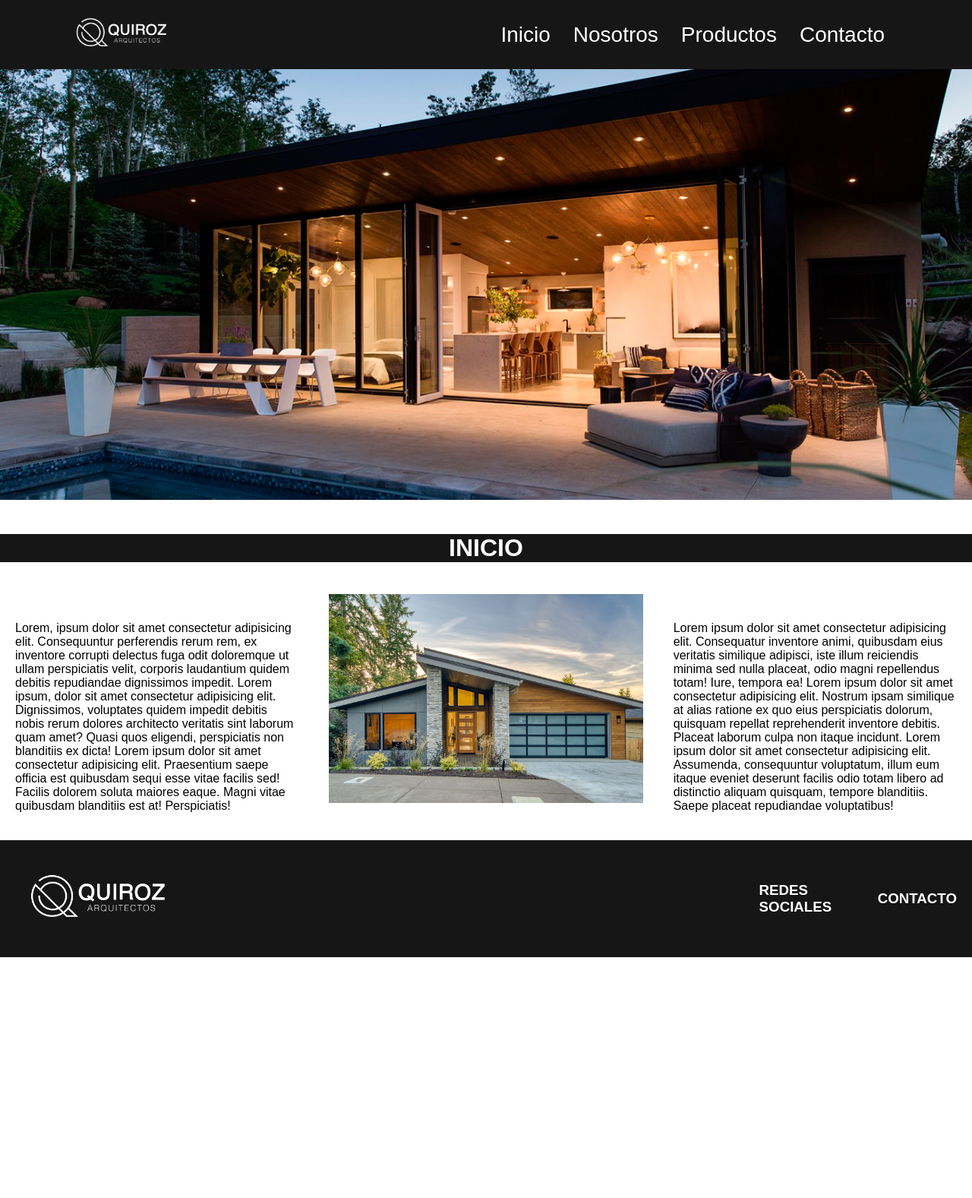
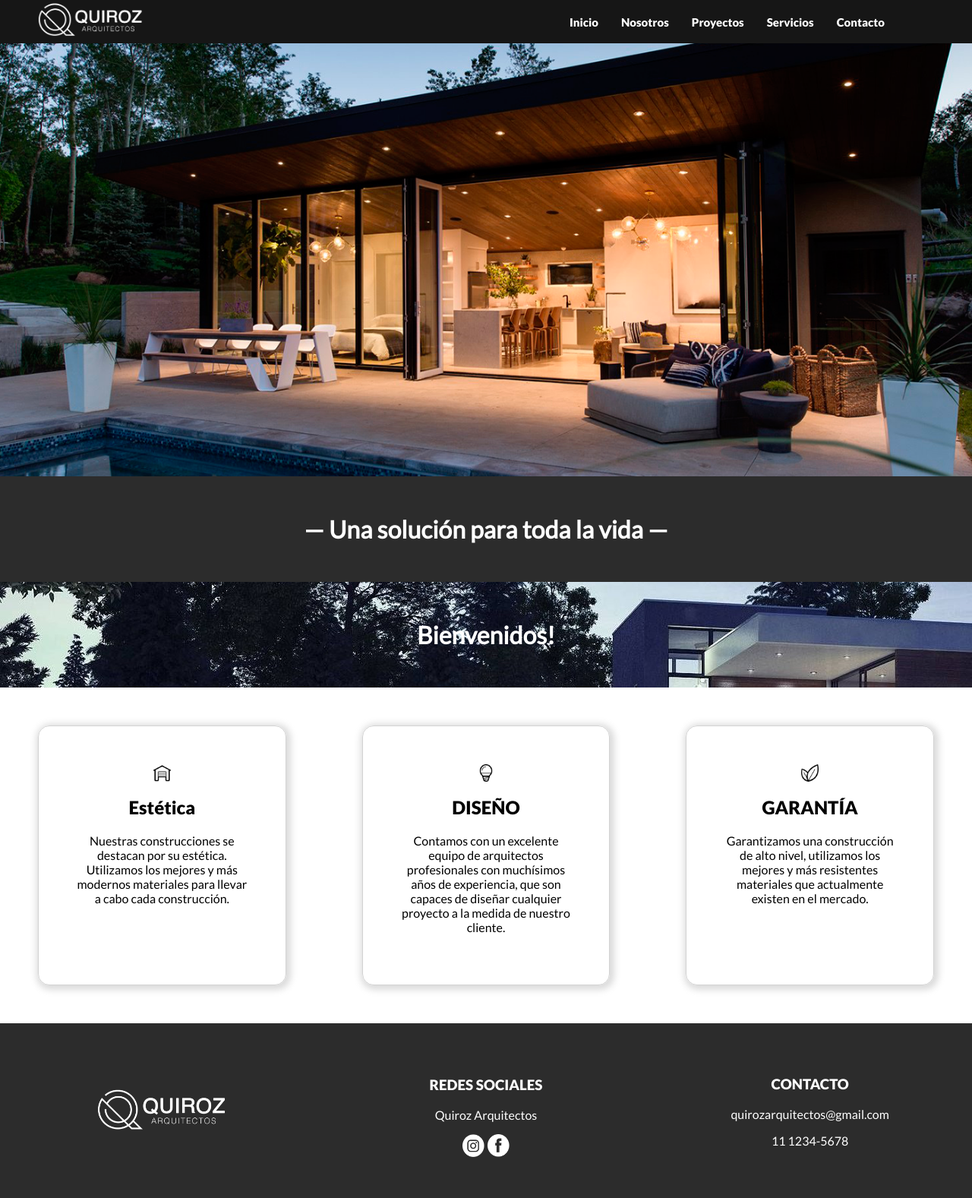
Before and after one commit to TomasNM/PF-Quiroz-Nativo, a website: page index.html in a window 1280 px wide. Shown: the whole page at 76% size. Before the commit the page ends 1260 px from the top, so only its background shows below. Drawn offline with Linux system fonts and the light colour scheme.

Commit message:
*Inicio* finalizada

```diff
--- a/index.html
+++ b/index.html
@@ -4,7 +4,7 @@
     <meta charset="UTF-8">
     <meta http-equiv="X-UA-Compatible" content="IE=edge">
     <meta name="viewport" content="width=device-width, initial-scale=1.0">
-    <title>Clase 6 - Home</title>
+    <title>Quiroz Arquitectos - Inicio</title>
     <link rel="stylesheet" href="css/style.css">
     <link rel="shortcut icon" href="img/x-icon.png" type="image/x-icon">
 </head>
@@ -13,48 +13,61 @@
     <header class="just-content-spa-betw align-items-center bg-color">
         <!-- LOGO -->
         <div class="logo">
-            <img class="logoHeader centrar p20" src="img/logo1222_1.png" alt="logo">
+            <img class="logoHeader centrar imgNav" src="img/logo1222_1.png" alt="logo">
         </div>
         <nav>
             <ul>
-                <li><a href="#">Inicio</a></li>
-                <li><a href="#">Nosotros</a></li>
-                <li><a href="pages/productos.html">Productos</a></li>
-                <li><a href="#">Contacto</a></li>
+                <li><a href="#" class="hoverH">Inicio</a></li>
+                <li><a href="#" class="hoverH">Nosotros</a></li>
+                <li><a href="pages/productos.html" class="hoverH">Proyectos</a></li>
+                <li><a href="pages/servicios.html" class="hoverH">Servicios</a></li>
+                <li><a href="#" class="hoverH">Contacto</a></li>
             </ul>
         </nav>
     </header>
         <!-- Contenido principal -->
         <main class="gridMainIndex">
             <div class="imgPrincipal">
-                <img class="img-fluid" src="img/large.png" alt="large">
+                <img class="img-fluid m-0" src="img/large.png" alt="large">
             </div>
             <div class="titulo">
-                <h1 class="centerTxt">INICIO</h1>
+                <h1 class="textWhite centerTxt m-0 p-5 bg-dark fontLR">— Una solución para toda la vida —</h1>
             </div>
-            <div class="parrafoIzq m20">
-                <p>Lorem, ipsum dolor sit amet consectetur adipisicing elit. Consequuntur perferendis rerum rem, ex inventore corrupti delectus fuga odit doloremque ut ullam perspiciatis velit, corporis laudantium quidem debitis repudiandae dignissimos impedit. Lorem ipsum, dolor sit amet consectetur adipisicing elit. Dignissimos, voluptates quidem impedit debitis nobis rerum dolores architecto veritatis sint laborum quam amet? Quasi quos eligendi, perspiciatis non blanditiis ex dicta!
-                    Lorem ipsum dolor sit amet consectetur adipisicing elit. Praesentium saepe officia est quibusdam sequi esse vitae facilis sed! Facilis dolorem soluta maiores eaque. Magni vitae quibusdam blanditiis est at! Perspiciatis!
+            <div class="bienvenidos">
+                <h1 class="centerTxt bg-image m-0 textWhite p-5 fontLR">Bienvenidos!</h1>
+            </div>
+            <div class="parrafoIzq p-2 m-5 card">
+                <img src="img/garage.png" alt="1" class="img centerImg">
+                <h2 class="centerTxt">Estética</h2>
+                <p class="fontLR centerTxt">Nuestras construcciones se destacan por su estética. Utilizamos los mejores y más modernos materiales para llevar a cabo cada construcción.
                 </p>
             </div>
-            <div class="imgTexto">
-                <img class="img-fluid" src="img/casa_main.jpg" alt="messi">
+            <div class="imgTexto p-2 m-5 card">
+                <img src="img/bulb.png" alt="2" class="img centerImg">
+                <h2 class="centerTxt">DISEÑO</h2>
+                <p class="fontLR centerTxt">Contamos con un excelente equipo de arquitectos profesionales con muchísimos años de experiencia, que son capaces de diseñar cualquier proyecto a la medida de nuestro cliente.</p>
             </div>
-            <div class="parrafoDer m20">
-                <p>Lorem ipsum dolor sit amet consectetur adipisicing elit. Consequatur inventore animi, quibusdam eius veritatis similique adipisci, iste illum reiciendis minima sed nulla placeat, odio magni repellendus totam! Iure, tempora ea! Lorem ipsum dolor sit amet consectetur adipisicing elit. Nostrum ipsam similique at alias ratione ex quo eius perspiciatis dolorum, quisquam repellat reprehenderit inventore debitis. Placeat laborum culpa non itaque incidunt.
-                    Lorem ipsum dolor sit amet consectetur adipisicing elit. Assumenda, consequuntur voluptatum, illum eum itaque eveniet deserunt facilis odio totam libero ad distinctio aliquam quisquam, tempore blanditiis. Saepe placeat repudiandae voluptatibus!
+            <div class="parrafoDer p-2 m-5 card">
+                <img src="img/houseplant.png" alt="3" class="img centerImg">
+                <h2 class="centerTxt">GARANTÍA</h2>
+                <p class="fontLR centerTxt">Garantizamos una construcción de alto nivel, utilizamos los mejores y más resistentes materiales que actualmente existen en el mercado.
                 </p>
             </div>
         </main>
-        <footer class="just-content-spa-betw align-items-center bg-color">
-            <div class="logo p20 m20">
-                <img class="logoFooter centrar" src="img/logo1222_1.png" alt="logofooter">
+        <footer class="bg-dark">
+            <div class="logo">
+                <img class="logoFooter centerImg pt-5 pb-5" src="img/logo1222_1.png" alt="logofooter">
             </div>
-            <div class="rrss p20">
-                <h3 class="white">REDES SOCIALES</h3>
+            <div class="rrss centerTxt">
+                <h3 class="white pt-5">REDES SOCIALES</h3>
+                <p class="fontLR white">Quiroz Arquitectos</p>
+                <a href="https://instagram.com/"><img src="img/instagram.png" alt="instagram" class="instagram pb-5"></a>
+                <a href="https://facebook.com/"><img src="img/facebook.png" alt="facebook" class="facebook pb-5"></a>
             </div>
-            <div class="contacto p20">
-                <h3 class="white">CONTACTO</h3>
+            <div class="contacto centerTxt">
+                <h3 class="white pt-5">CONTACTO</h3>
+                <p class="fontLR textWhite">quirozarquitectos@gmail.com</p>
+                <p class="fontLR pb-5 textWhite">11 1234-5678</p>
             </div>
         </footer>
     </div>
--- a/scss/_animacion.scss
+++ b/scss/_animacion.scss
@@ -1,9 +1,9 @@
-a:hover{
+.hoverH:hover{
     color:black;
     background-color: white;
     border-radius: 10px;
     padding: 10px
 }
-a:active{
+.hoverH:active{
     background-color:gray
 }
--- a/scss/_bucles.scss
+++ b/scss/_bucles.scss
@@ -1,5 +1,25 @@
 @for $i from 1 through 50{
-    p-#{$i}{
+    .p-#{$i}{
         padding: 10px* $i;
     }
 }
+@for $a from 1 through 5{
+    .pl-#{$a}{
+        padding-left: 10px* $a;
+    }
+}
+@for $pt from 1 through 5{
+    .pt-#{$pt}{
+        padding-top: 10px* $pt;
+    }
+}
+@for $pb from 1 through 5{
+    .pb-#{$pb}{
+        padding-bottom: 10px* $pb;
+    }
+}
+@for $m from 1 through 5{
+    .m-#{$m}{
+        margin: 10px* $m;
+    }
+}
--- /dev/null
+++ b/scss/_colores.scss
@@ -0,0 +1,3 @@
+.textWhite{color: white;}
+.bg-dark{background-color: rgb(44, 44, 44);}
+.bg-image{background-image: url(../img/banner1.jpg);background-repeat: no-repeat;width: auto;height: auto;}
--- a/scss/_footer.scss
+++ b/scss/_footer.scss
@@ -1 +1,9 @@
-.logoFooter{width: 20%;height: auto;}
+@media(min-width:1024px){
+    .logoFooter{width: 40%;height: auto;}
+}
+@media(max-width:768px){
+    .logoFooter{width: 60%;height: auto;}
+
+}
+.instagram{width: 20%;height: auto;}
+.facebook{width: 20%;height: auto;}
--- a/scss/_general.scss
+++ b/scss/_general.scss
@@ -1,17 +1,29 @@
 /* GENERAL */
-*{font-family: Arial, Helvetica, sans-serif;}
 ul{list-style-type: none;}
-a{text-decoration:none;transition: 1s all;}
-.img-fluid{width:100%;height: auto;}
+header a{text-decoration:none;transition: 1s all;}
+.img-fluid{width:100%;height: 100%;}
 .bg-color{background-color: #161616;}
 .white{color:white}
 .p20{padding: 20px;}
 .m20{margin:20px;}
 .mb20{margin-bottom: 20px;}
-.centerTxt{text-align: center; color: white; background-color: #161616;}
+.centerTxt{text-align: center;}
 body{margin:0;padding:0;}
 .m0{margin: 0; padding: 0;}
 .mtop20{margin-top: 20px;}
 .bg-gray{background-color: gray; padding: 20px;
 border-radius: 20px;}
 .gridMainProductos div{display: flex; flex-direction: column; align-items: center;}
+@font-face {
+    font-family: "Lato";
+    src: url(../fonts/Lato-Black.ttf);
+}
+@font-face {
+    font-family: "Lato-Regular";
+    src: url(../fonts/Lato-Regular.ttf);
+  }
+*{font-family: "Lato";}
+.centerImg{display: block;margin-left: auto;margin-right: auto;}
+.fontLR{font-family: "Lato-Regular";}
+.m-0{margin: 0px;}
+.p-0{padding: 0px;}
--- a/scss/_header.scss
+++ b/scss/_header.scss
@@ -1 +1,2 @@
 .logoHeader{width: 20%;height: auto;}
+li a{font-size: 15px;}
--- /dev/null
+++ b/scss/_mainIndex.scss
@@ -0,0 +1,9 @@
+.card{
+    border: 1px solid lightgray;
+    border-radius: 15px;
+    width: auto;
+    height: auto;
+    padding: 50px;
+    box-shadow: 2px 2px 8px 4px #d3d3d3d1
+}
+.img{width: 10%; height: auto;}
--- a/scss/_mediaqueries.scss
+++ b/scss/_mediaqueries.scss
@@ -7,28 +7,42 @@
         grid-template-columns: 100%;
         grid-template-rows: auto auto auto;
     }
-    header, footer, ul{display: flex;}
+    header, ul{display: flex;}
     main{
         display: grid;
         grid-template-areas:
         "imgPrincipal imgPrincipal imgPrincipal"
         "titulo titulo titulo"
+        "bienvenidos bienvenidos bienvenidos"
         "pIzq imgTxt pDer";
         grid-template-columns: repeat(3,1fr);
-        grid-template-rows: repeat(3,auto);
+        grid-template-rows: repeat(4,auto);
     }
     .imgPrincipal{grid-area: imgPrincipal;}
     .titulo{grid-area: titulo;}
+    .bienvenidos{grid-area: bienvenidos;}
     .parrafoIzq{grid-area: pIzq;}
     .imgTexto{grid-area: imgTxt;}
     .parrafoDer{grid-area: pDer;}
     .just-content-spa-betw{justify-content: space-between;}
     .align-items-center{align-items: center;}
-    a{color: white;font-size: 28px;
+    header a{color: white;font-size: 15px;
     padding: 5px;margin: 10px;}
     .logoHeader{padding-left: 100px;}
     nav{padding-right: 100px;}
-    main{gap: 20px;}
+    .imgNav{padding-left: 50px;}
+    // GRID FOOTER
+    footer{
+        display: grid;
+        grid-template-areas: "logo rrss contacto";
+        grid-template-columns: repeat(3,1fr);
+        grid-template-rows: repeat(1,auto);
+        align-items: center;
+        justify-items: center;
+    }
+    .logo{grid-area: logo;}
+    .rrss{grid-area: rrss;}
+    .contacto{grid-area: contacto;}
     /* GRID PRODUCTOS */
     .gridMainProductos{
         display: grid;
@@ -54,8 +68,9 @@
     flex-direction: column;
     align-items: center;}
     ul{display: flex;padding:0}
-    a{color: white;font-size: 22px;
-    padding:5px;margin:5px;}
+    header a{color: white; padding:5px;margin:5px;}
     .centrar{display: block; margin: 0 auto;}
     .logoHeader{width: 50%; height: auto;}
+    body{overflow-x: hidden;}
+    li a{font-size: 13px;}
 }
--- a/scss/style.scss
+++ b/scss/style.scss
@@ -4,3 +4,5 @@
 @import "mediaqueries";
 @import "footer";
 @import "bucles";
+@import "colores";
+@import "mainIndex";
```
Also changed, not shown: pages/productos.html (+2 -2 lines), css/style.css, 1 other file.
